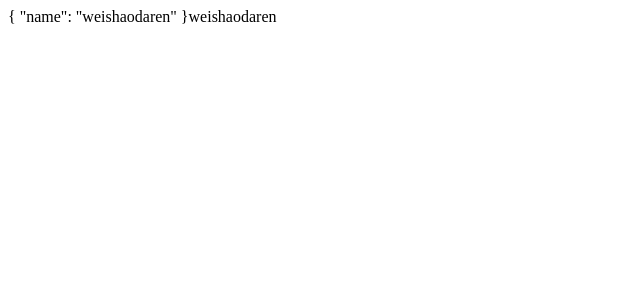
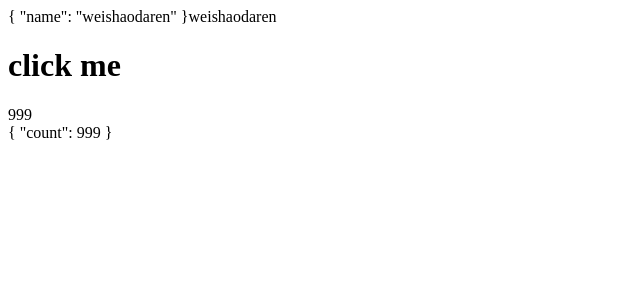
Before and after one commit to weishaodaren/vue-3, a Vue app: page / in a window 1280 px wide. Shown: the top 300 px of the page, without its empty margins (0-640 px from the left). Built offline with nearby package versions, Linux system fonts and the light colour scheme.

Commit message:
ref 在模板中、reactive中可以不写.value自动解套 ref后期赋值会被替代

```diff
--- a/src/components/HelloWorld.vue
+++ b/src/components/HelloWorld.vue
@@ -1,24 +1,63 @@
 <template>
-  <div>{{ attrs_ }}{{ attrs.name }}</div>
+  <div>
+    {{ attrs_ }}{{ reactiveAttrs.name }}
+    <h1 @click="handleClick">click me</h1>
+    {{ count }}
+    <br />
+    {{ state }}
+  </div>
 </template>
 
 <script>
-import { watchEffect, ref, reactive } from "vue";
+import { watchEffect, ref, reactive, computed } from "vue";
 
 export default {
   props: {
     msg: String
   },
-  setup(props, context) {
+  setup(props, { attrs, slots, emit }) {
+    // context {attrs、slots、emit}
     watchEffect(() => {
       console.log(`msg is ${props.msg}`);
-      console.log(context.attrs);
+      console.log(attrs);
     });
-    const attrs_ = ref(context.attrs);
-    const attrs = reactive(context.attrs);
+    const attrs_ = ref(attrs);
+    const reactiveAttrs = reactive(attrs);
+    const handleClick = () => {
+      console.log(slots);
+      console.log(emit);
+      console.log(attrs);
+    };
+    const count = ref(1);
+    const state = reactive({ count });
+    const otherCount = ref(999);
+    const one = count;
+    state.count = otherCount.value; // ref 被代替
+    console.log(count.value, one.value);
+
+    const count_0 = ref(1);
+    const plusOne = computed(() => count_0.value + 1);
+    count_0.value = 10;
+    console.log(plusOne.value);
+
+    const count_1 = ref(2);
+    const plusOne_1 = computed({
+      get: () => count_1.value + 1,
+      set: val => {
+        count_1.value = val * 10 + 857;
+      }
+    });
+    plusOne_1.value = 10.02;
+    count_1.value = -100;
+    plusOne_1.value = -1000;
+    console.log(plusOne_1.value);
+
     return {
       attrs_,
-      attrs
+      reactiveAttrs,
+      handleClick,
+      count,
+      state
     };
   }
 };
```
